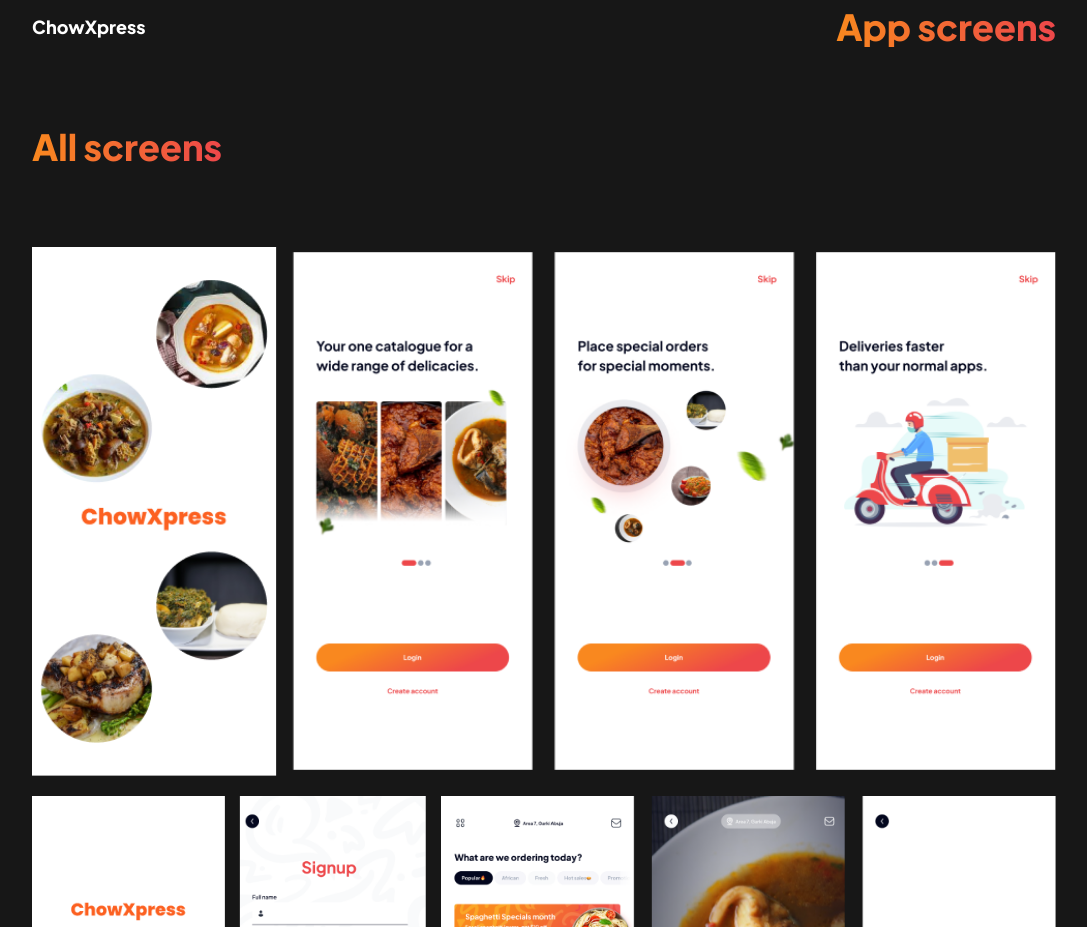
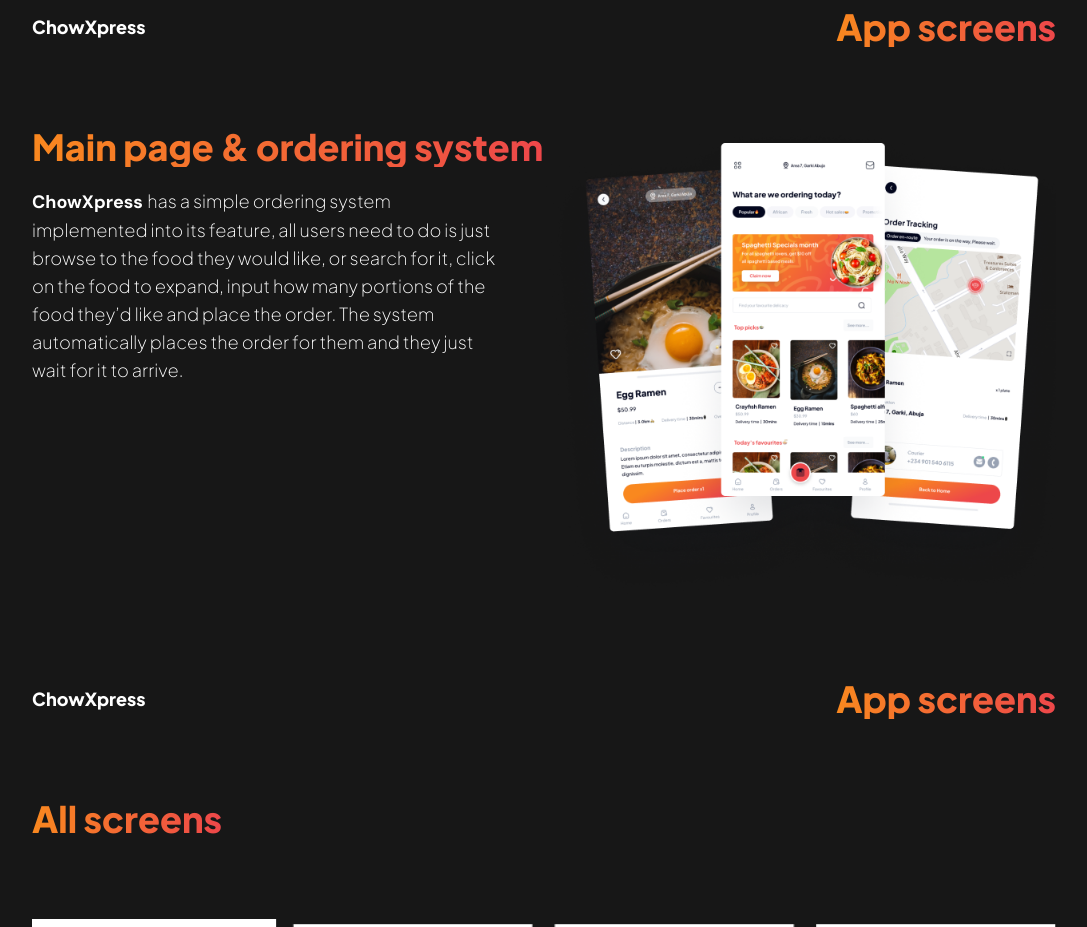
Before and after one commit to VirtuousTechies/musa-daniel, a React (Vite) app in the folder musa-daniel/: page /works/foodApp in a window 1280 px wide. Shown: the part 2660-3587 px from the top of the page, without its empty margins (96-1183 px from the left). Built offline with nearby package versions, Linux system fonts and the light colour scheme.

Commit message:
Added the html, images and styles for the main page and ordering system section in the food app body

```diff
--- a/musa-daniel/src/Components/FoodAppBody.jsx
+++ b/musa-daniel/src/Components/FoodAppBody.jsx
@@ -1,5 +1,5 @@
 import React from 'react'
-import { componentOne, componentThree, componentTwo, figma, foodAbout, foodMainFive, foodMainFour, foodMainOne, foodMainThree, foodMainTwo, foodProblem, screenFive, screenFour, screenOne, screenSix, screenThree, screenTwo, summary,} from '../Data'
+import { componentOne, componentThree, componentTwo, figma, foodAbout, foodMainFive, foodMainFour, foodMainOne, foodMainThree, foodMainTwo, foodProblem, ordering, screenFive, screenFour, screenOne, screenSix, screenThree, screenTwo, summary,} from '../Data'
 import { FoodHeader } from '.'
 import { foodAppData } from '../Data/demo'
 
@@ -97,6 +97,26 @@ export default function FoodAppBody() {
         </section>
         <section className='flex flex-col space-y-20 md:items-start w-[90%] mx-5 md:mx-0
         md:w-[80%] bg-[#17171717]'>
+            <FoodHeader end={'App screens'}/>
+            <div className='flex flex-col-reverse space-y-reverse space-y-5 md:space-y-0 md:flex-row
+            md:justify-between w-full'>
+                <div className='flex flex-col space-y-5'>
+                    <h2 className='bg-gradient-to-l font-four text-3xl md:text-4xl font-extrabold
+                    text-transparent bg-clip-text to-[#F9881F] from-[#ED474A] text-center
+                    xl:text-start'>Main page & ordering system</h2>
+                    <p className='font-four font-extralight text-white text-lg md:w-[20rem]
+                    lg:w-[29rem]'><span className='text-white font-bold'> ChowXpress </span> has a
+                    simple ordering system implemented into its feature, all users need to do is
+                    just browse to the food they would like, or search for it, click on the food to
+                    expand, input how many portions of the food they’d like and place the order.
+                    The system automatically places the order for them and they just wait for it
+                    to arrive.</p>
+                </div>
+                <img src={ordering} alt="problem" className='md:max-w-[50%]' />
+            </div>
+        </section>
+        <section className='flex flex-col space-y-20 md:items-start w-[90%] mx-5 md:mx-0
+        md:w-[80%] bg-[#17171717]'>
             <FoodHeader end={'App screens'} />
             <h2 className='bg-gradient-to-l font-four text-3xl md:text-4xl font-extrabold
             text-transparent bg-clip-text to-[#F9881F] from-[#ED474A]'>All screens</h2>
--- a/musa-daniel/src/Data/index.jsx
+++ b/musa-daniel/src/Data/index.jsx
@@ -85,3 +85,4 @@ export {default as componentThree} from './images/food-app/component-three.png'
 export {default as summary} from './images/food-app/summary.png'
 export {default as foodAbout} from './images/food-app/food-about.png'
 export {default as foodProblem} from './images/food-app/food-problem.png'
+export {default as ordering} from './images/food-app/ordering.png'
```
